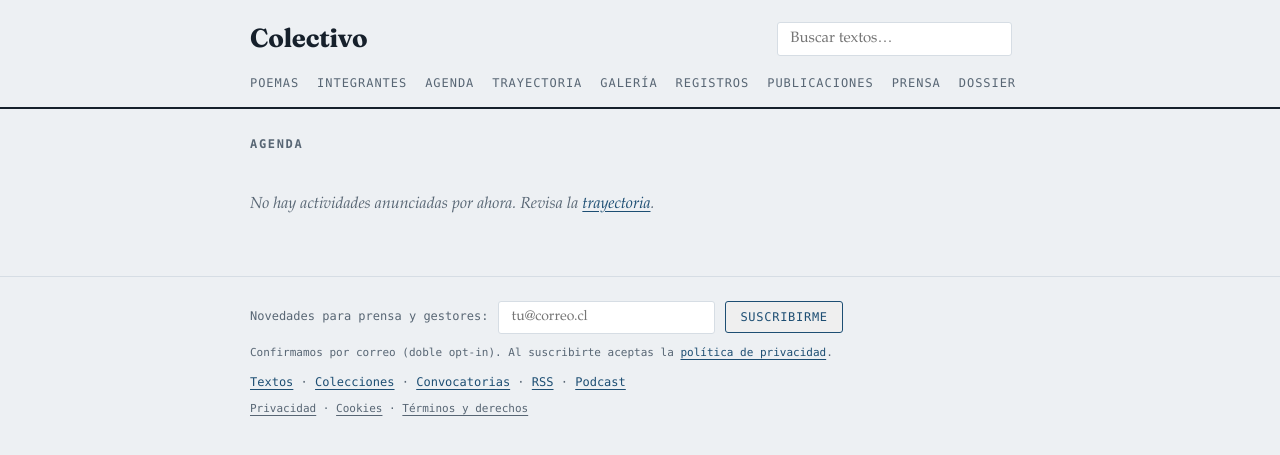
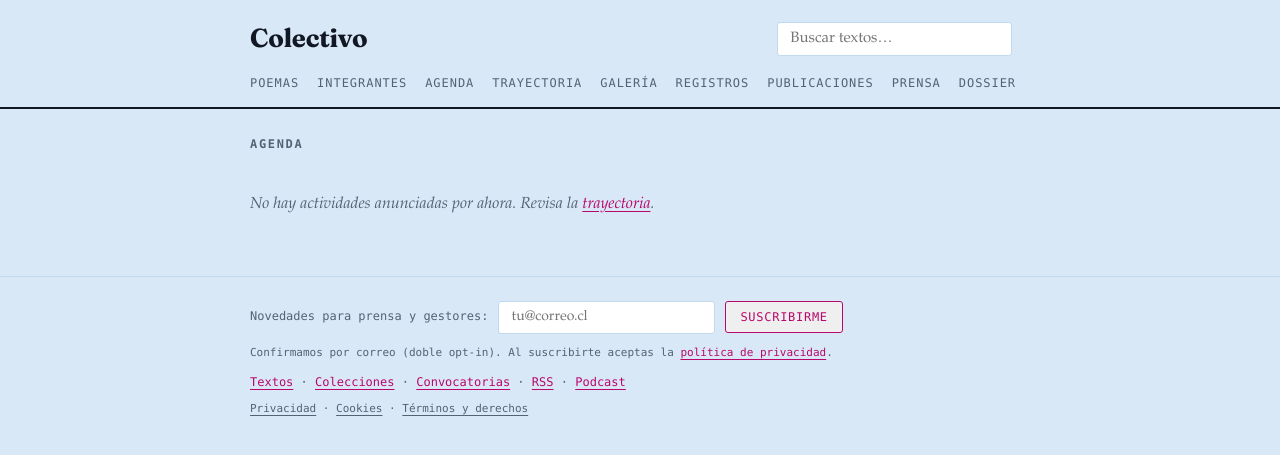
Before and after one commit to FabianMalferMix/revista-rdv, a Django app: page /agenda/ in a window 1280 px wide. Shown: the top 455 px of the page. Run offline with Django 5.2, Linux system fonts and the light colour scheme; data comes from the database, SQL or seed files in the repository; data that the repository does not hold is empty; parts of the project's set-up code (start-up, migrations or seed data) failed here and were passed over.

Commit message:
paleta-celeste: la paleta sale de los carteles del colectivo, no de una plantilla
El sitio usaba un gris azulado heredado del proyecto anterior —una revista de
reseñas— y el usuario lo describió como frío y despersonalizado. Los colores
nuevos se extrajeron de dos carteles del colectivo con un muestreo de la imagen,
no a ojo: magenta #E40C9C/#E43C9C, amarillo #FCE43C, azul #549CE4 y sus tramas.

  --paper   #d9e8f7  celeste del cartel
  --surface #ffffff  las bandas y fichas, en blanco
  --ink     #121823
  --muted   #556175
  --accent  #b8086b  magenta del cartel, oscurecido lo justo
  --border  #c2d8ee

El hallazgo que decidió la elección: el papel anterior (#edf0f3) y el azul del
cartel tienen EXACTAMENTE el mismo tono, 210°. Lo que los separa es la
saturación, 20% contra 65%. «Frío» no era por ser azul sino por ser un azul
desvaído —un gris que casualmente tira a azul, que es como se ve lo corporativo—.
Eso descartó de paso la opción de papel crema, que chirriaba con el rosa por
estar a 70° de su tono y ser el candidato más saturado de todos.

Dos límites medidos que condicionan el uso de estos colores, anotados en el CSS:

  · el magenta literal del cartel (#E40C9C) da 4,35:1 sobre fondo claro y NO
    llega al 4,5 que exige un enlace. Vale para titulares grandes; para texto se
    usa #b8086b.
  · el amarillo (#FCE43C) da 1,29:1 sobre claro. Es un color de FONDO, nunca de
    texto, y por eso no entra en la paleta base.

Verificación: los ocho pares de contraste reales por encima de AA, el texto en
AAA (14,26 sobre papel y 17,79 sobre tarjeta). 515 pruebas pasan. Revisado en
portada, archivo de textos, ficha de poema y dossier — las páginas de lectura
apoyan el texto directamente sobre el papel celeste, que era la duda.

Elegido por el usuario entre doce variantes comparadas en la rama
`borrador-paletas`, que no se fusiona y queda borrada.

Co-Authored-By: Claude Opus 5 <noreply@anthropic.com>

```diff
--- a/backend/static/css/site.css
+++ b/backend/static/css/site.css
@@ -3,8 +3,16 @@
      oscuro seguiría pintando oscuros los controles nativos —campos, desplegables,
      barras de desplazamiento— sobre un fondo claro. */
   color-scheme: light;
-  --paper:#edf0f3; --surface:#ffffff; --ink:#16202b; --muted:#586674;
-  --accent:#1d4e73; --border:#d6dde4;
+  /* Paleta del colectivo, tomada de sus carteles risográficos. El papel es el celeste
+     del afiche: MISMO tono que el gris azulado anterior (210°) pero con 65% de
+     saturación en vez de 20%. Esa era toda la diferencia entre «corporativo» y
+     «impreso» — el azul nunca fue el problema, lo era su palidez.
+     El magenta #B8086B es el del cartel oscurecido lo justo para que un enlace alcance
+     4,5:1 sobre el papel; el magenta literal (#E40C9C) solo vale para titulares
+     grandes. El amarillo del cartel NO entra aquí: sobre fondo claro da 1,29:1 y es
+     un color de fondo, nunca de texto. */
+  --paper:#d9e8f7; --surface:#ffffff; --ink:#121823; --muted:#556175;
+  --accent:#b8086b; --border:#c2d8ee;
   --serif:"Iowan Old Style","Palatino Linotype",Palatino,Georgia,"Times New Roman",serif;
   --display:"Fraunces",var(--serif);
   --mono:ui-monospace,"SF Mono",Menlo,Consolas,monospace;
```
